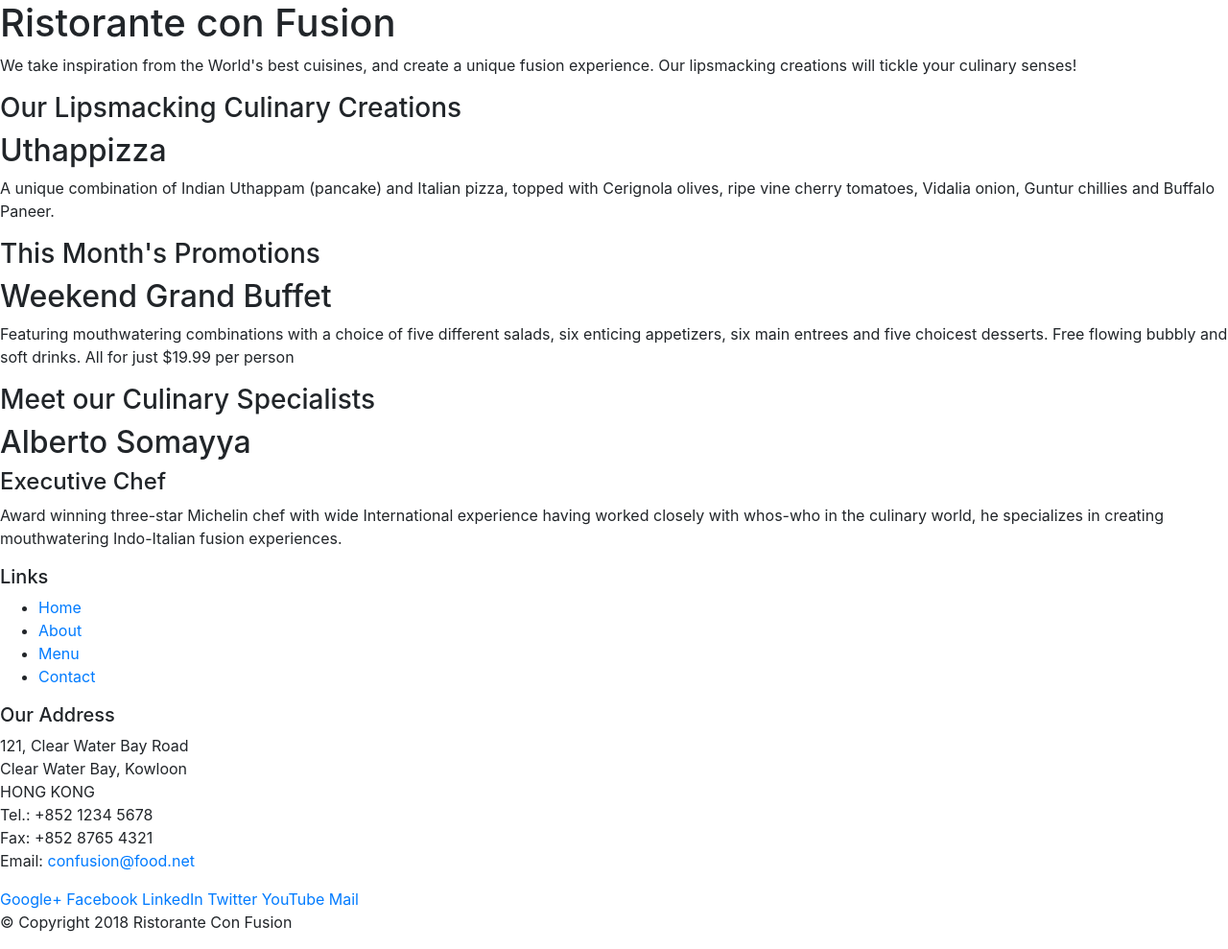
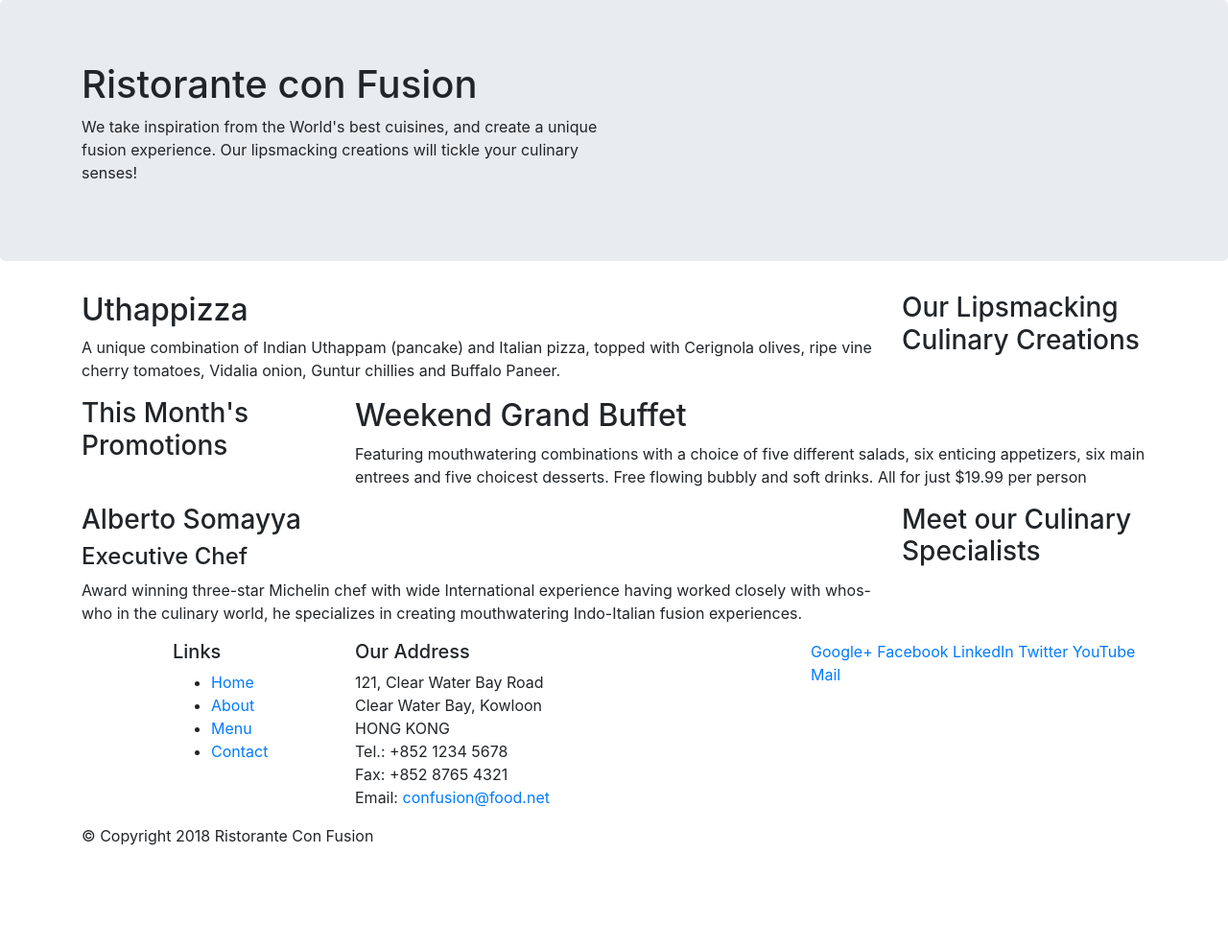
Before and after one commit to ayushjain0996/conFusion, a website: page index.html in a window 1280 px wide. Shown: the whole page at 96% size. After the commit the page ends 899 px from the top, so only its background shows below. Drawn offline with nearby package versions, Linux system fonts and the light colour scheme.

Commit message:
Bootstrap Part-1

```diff
--- a/index.html
+++ b/index.html
@@ -14,47 +14,47 @@
 
 <body>
 
-    <header>
-        <div>
-            <div>
-                <div>
+    <header class="jumbotron">
+        <div class="container">
+            <div class="row">
+                <div class="col-12 col-sm-6">
                     <h1>Ristorante con Fusion</h1>
                     <p>We take inspiration from the World's best cuisines, and create a unique fusion experience. Our lipsmacking creations will tickle your culinary senses!</p>
                 </div>
-                <div>
+                <div class="col-12 col-sm">
                 </div>
             </div>
         </div>
     </header>
 
-    <div>
-        <div>
-            <div>
+    <div class="container">
+        <div class="row">
+            <div class="col-12 col-sm-4 order-sm-last col-md-3">
                 <h3>Our Lipsmacking Culinary Creations</h3>
             </div>
-            <div>
+            <div class="col col-sm order-sm-first col-md">
                 <h2>Uthappizza</h2>
                 <p>A unique combination of Indian Uthappam (pancake) and Italian pizza, topped with Cerignola olives, ripe vine cherry tomatoes, Vidalia onion, Guntur chillies and Buffalo Paneer.</p>
             </div>
         </div>
 
 
-        <div>
-            <div>
+        <div class="row">
+            <div class="col-12 col-sm-4 col-md-3">
                 <h3>This Month's Promotions</h3>
             </div>
-            <div>
+            <div class="col col-sm col-md">
                 <h2>Weekend Grand Buffet</h2>
                 <p>Featuring mouthwatering combinations with a choice of five different salads, six enticing appetizers, six main entrees and five choicest desserts. Free flowing bubbly and soft drinks. All for just $19.99 per person </p>
             </div>
         </div>
 
-        <div>
-            <div>
+        <div class="row">
+            <div class="col-12 col-sm-4 order-sm-last col-md-3">
                 <h3>Meet our Culinary Specialists</h3>
             </div>
-            <div>
-                <h2>Alberto Somayya</h2>
+            <div class="col col-sm order-sm-first col-md">
+                <h3>Alberto Somayya</h3>
                 <h4>Executive Chef</h4>
                 <p>Award winning three-star Michelin chef with wide International experience having worked closely with whos-who in the culinary world, he specializes in creating mouthwatering Indo-Italian fusion experiences. </p>
             </div>
@@ -62,9 +62,9 @@
     </div>
 
     <footer>
-        <div>
-            <div>
-                <div>
+        <div class="container">
+            <div class="row">
+                <div class="col-4 offset-1 col-sm-2">
                     <h5>Links</h5>
                     <ul>
                         <li><a href="#">Home</a></li>
@@ -73,7 +73,7 @@
                         <li><a href="#">Contact</a></li>
                     </ul>
                 </div>
-                <div>
+                <div class="col-7 col-sm-5">
                     <h5>Our Address</h5>
                     <address>
 		              121, Clear Water Bay Road<br>
@@ -84,7 +84,7 @@
 		              Email: <a href="mailto:confusion@food.net">confusion@food.net</a>
 		           </address>
                 </div>
-                <div>
+                <div class="col-12 col-sm-4">
                     <div>
                         <a href="http://google.com/+">Google+</a>
                         <a href="http://www.facebook.com/profile.php?id=">Facebook</a>
@@ -95,8 +95,8 @@
                     </div>
                 </div>
            </div>
-           <div>
-                <div>
+           <div class="row">
+                <div class="col-auto">
                     <p>© Copyright 2018 Ristorante Con Fusion</p>
                 </div>
            </div>
```
